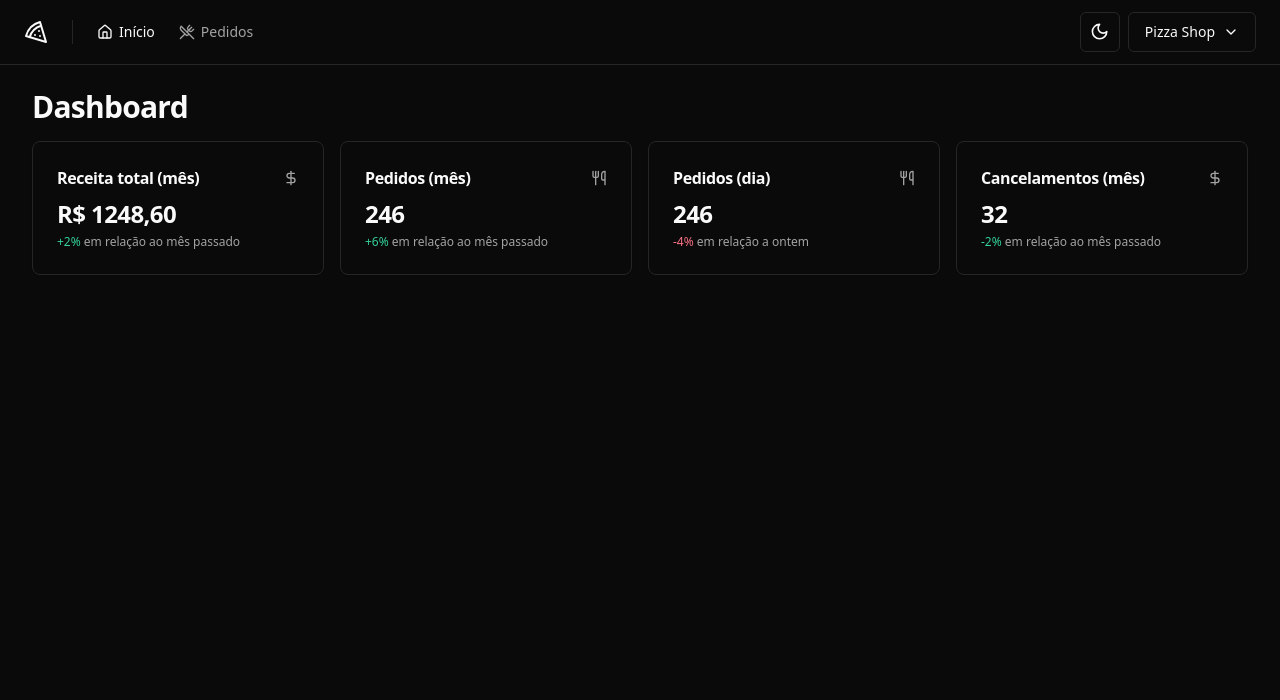
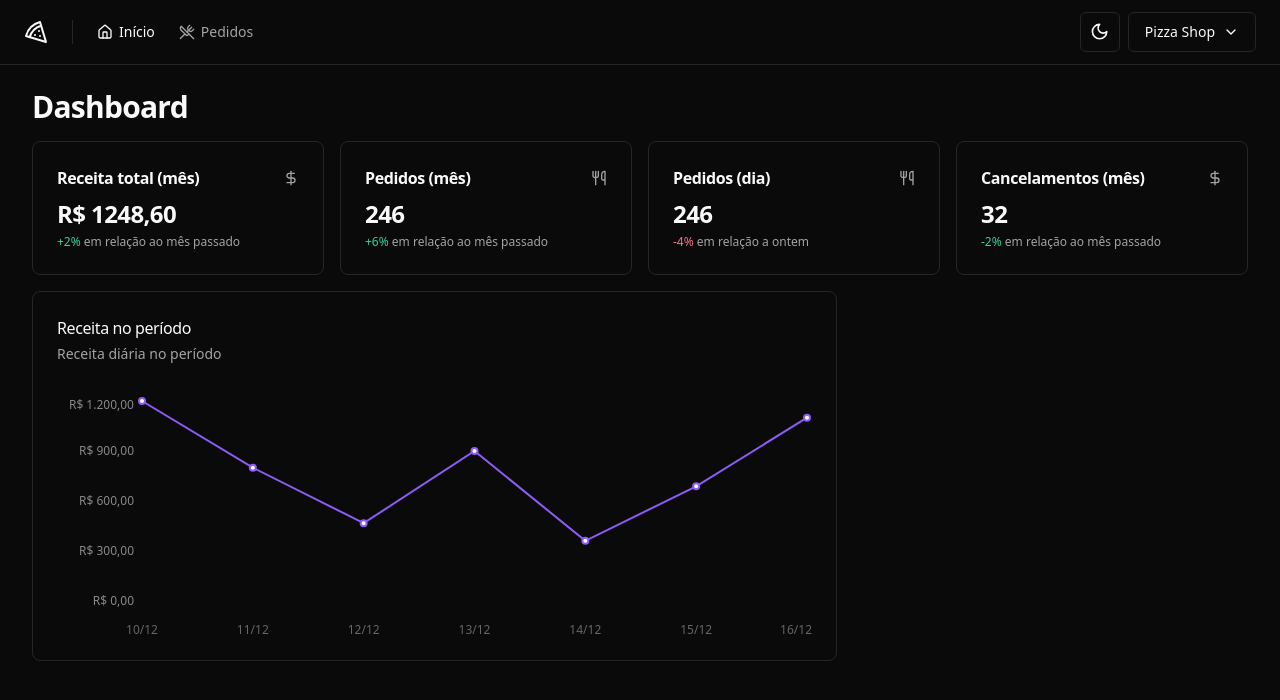
Before and after one commit to SchunckLeonardo/pizzashop-rocketseat, a React (Vite) app: page / in a window 1280 px wide. Shown: the top 700 px of the page. Built offline with nearby package versions, Linux system fonts and the light colour scheme.

Commit message:
Graphic with Rechart in Dashboard

```diff
--- a/package.json
+++ b/package.json
@@ -27,6 +27,7 @@
     "react-helmet-async": "^2.0.4",
     "react-hook-form": "^7.51.0",
     "react-router-dom": "^6.22.3",
+    "recharts": "^2.12.2",
     "sonner": "^1.4.3",
     "sort-by": "^1.2.0",
     "tailwind-merge": "^2.2.1",
--- a/src/pages/app/dashboard.tsx/dashboards.tsx
+++ b/src/pages/app/dashboard.tsx/dashboards.tsx
@@ -4,6 +4,7 @@ import { DayOrdersAmountCard } from './day-orders-amount-card'
 import { MonthCancelOrdersAmount } from './month-cancel-orders-amount'
 import { MonthOrdersAmountCard } from './month-orders-amount-card'
 import { MonthRevenueCard } from './month-revenue-card'
+import { RevenueChart } from './revenue-chart'
 
 export function Dashboard() {
   return (
@@ -18,6 +19,10 @@ export function Dashboard() {
           <DayOrdersAmountCard />
           <MonthCancelOrdersAmount />
         </div>
+
+        <div className="grid grid-cols-9 gap-4">
+          <RevenueChart />
+        </div>
       </div>
     </>
   )
--- /dev/null
+++ b/src/pages/app/dashboard.tsx/revenue-chart.tsx
@@ -0,0 +1,91 @@
+import {
+  CartesianGrid,
+  Line,
+  LineChart,
+  ResponsiveContainer,
+  Tooltip,
+  XAxis,
+  YAxis,
+} from 'recharts'
+import colors from 'tailwindcss/colors'
+
+import {
+  Card,
+  CardContent,
+  CardDescription,
+  CardHeader,
+  CardTitle,
+} from '@/components/ui/card'
+
+const data = [
+  {
+    date: '10/12',
+    revenue: 1200,
+  },
+  {
+    date: '11/12',
+    revenue: 800,
+  },
+  {
+    date: '12/12',
+    revenue: 467,
+  },
+  {
+    date: '13/12',
+    revenue: 900,
+  },
+  {
+    date: '14/12',
+    revenue: 361,
+  },
+  {
+    date: '15/12',
+    revenue: 688,
+  },
+  {
+    date: '16/12',
+    revenue: 1100,
+  },
+]
+
+export function RevenueChart() {
+  return (
+    <Card className="col-span-6">
+      <CardHeader className="flex-row items-center justify-between pb-8">
+        <div className="space-y-1">
+          <CardTitle className="text-base font-medium">
+            Receita no período
+          </CardTitle>
+          <CardDescription>Receita diária no período</CardDescription>
+        </div>
+      </CardHeader>
+      <CardContent>
+        <ResponsiveContainer width="100%" height={240}>
+          <LineChart data={data} style={{ fontSize: 12 }}>
+            <XAxis dataKey="date" tickLine={false} axisLine={false} dy={16} />
+
+            <YAxis
+              stroke="#888"
+              axisLine={false}
+              tickLine={false}
+              width={80}
+              tickFormatter={(value: number) =>
+                value.toLocaleString('pt-BR', {
+                  style: 'currency',
+                  currency: 'BRL',
+                })
+              }
+            />
+
+            <Line
+              type="linear"
+              strokeWidth={2}
+              dataKey="revenue"
+              stroke={colors.violet[500]}
+            />
+          </LineChart>
+        </ResponsiveContainer>
+      </CardContent>
+    </Card>
+  )
+}
```
Also changed, not shown: 1 other file (tests, documents, lock files or other folders).
